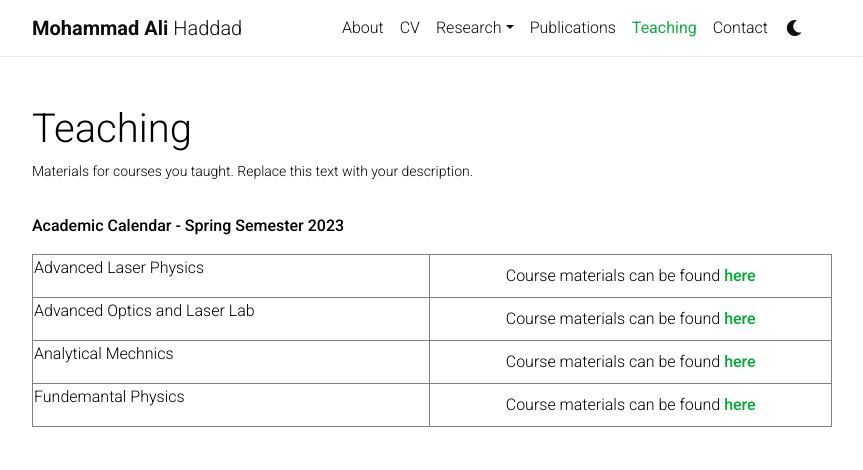
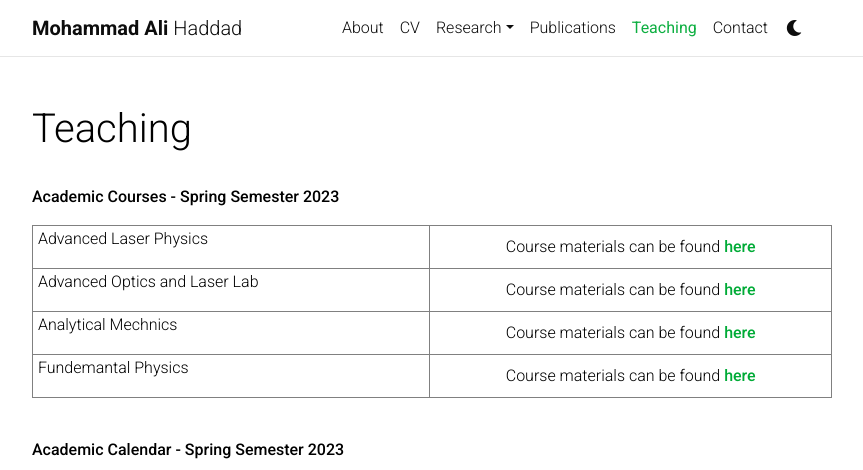
Before and after one commit to ma-haddad/ma-haddad.github.io, a Jekyll site: the page built from _pages/Teaching.md, in a window 1280 px wide and 1184 px high. Shown: the top 470 px of the window, without its empty margins (223-1086 px from the left). Built offline with Jekyll 4.4.1, drawn with Linux system fonts in a browser that asks for light colours; comment, search, counter and statistics services are not loaded; a style sheet for code colours, icons or effects is not loaded.

Commit message:
Update Teaching.md

```diff
--- a/_pages/Teaching.md
+++ b/_pages/Teaching.md
@@ -2,35 +2,35 @@
 layout: page
 permalink: /Teaching/
 title: Teaching
-description: Materials for courses you taught. Replace this text with your description.
+description:
 nav: true
 nav_order: 5
 ---
-<p><strong>Academic Calendar - Spring Semester 2023</strong></p>
+<p><strong>Academic Courses - Spring Semester 2023</strong></p>
 
 <table border="1" cellpadding="1" cellspacing="1" style="width:800px">
 	<tbody>
 		<tr>
 			<td style="width:391px">
-			<p><span style="color:#000000">Advanced Laser Physics&nbsp;</span></p>
+			<p><span style="color:#000000">&nbsp;Advanced Laser Physics&nbsp;</span></p>
 			</td>
 			<td style="text-align:center; width:395px">Course materials can be found <strong><a href="https://el-13.yazd.ac.ir/course/view.php?id=69386">here</a></strong></td>
 		</tr>
 		<tr>
 			<td style="width:391px">
-			<p><span style="color:#000000">Advanced Optics and Laser Lab</span></p>
+			<p><span style="color:#000000">&nbsp;Advanced Optics and Laser Lab</span></p>
 			</td>
 			<td style="text-align:center; width:395px">Course materials can be found <strong><a href="https://el-13.yazd.ac.ir/course/view.php?id=69387">here</a></strong></td>
 		</tr>
 		<tr>
 			<td style="width:391px">
-			<p><span style="color:#000000">Analytical Mechnics</span></p>
+			<p><span style="color:#000000">&nbsp;Analytical Mechnics</span></p>
 			</td>
 			<td style="text-align:center; width:395px">Course materials can be found <strong><a href="https://el-13.yazd.ac.ir/course/view.php?id=69949">here</a></strong></td>
 		</tr>
 		<tr>
 			<td style="width:391px">
-			<p><span style="color:#000000">Fundemantal Physics</span></p>
+			<p><span style="color:#000000">&nbsp;Fundemantal Physics</span></p>
 			</td>
 			<td style="text-align:center; width:395px">Course materials can be found <strong><a href="https://el.yazd.ac.ir/sso/home.php">here</a></strong></td>
 		</tr>
```
